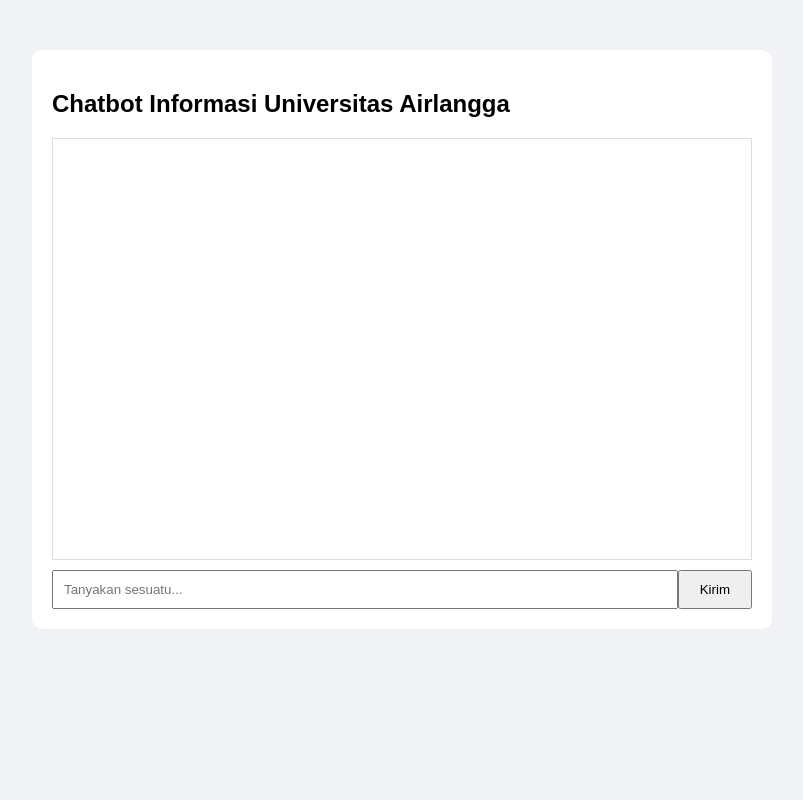
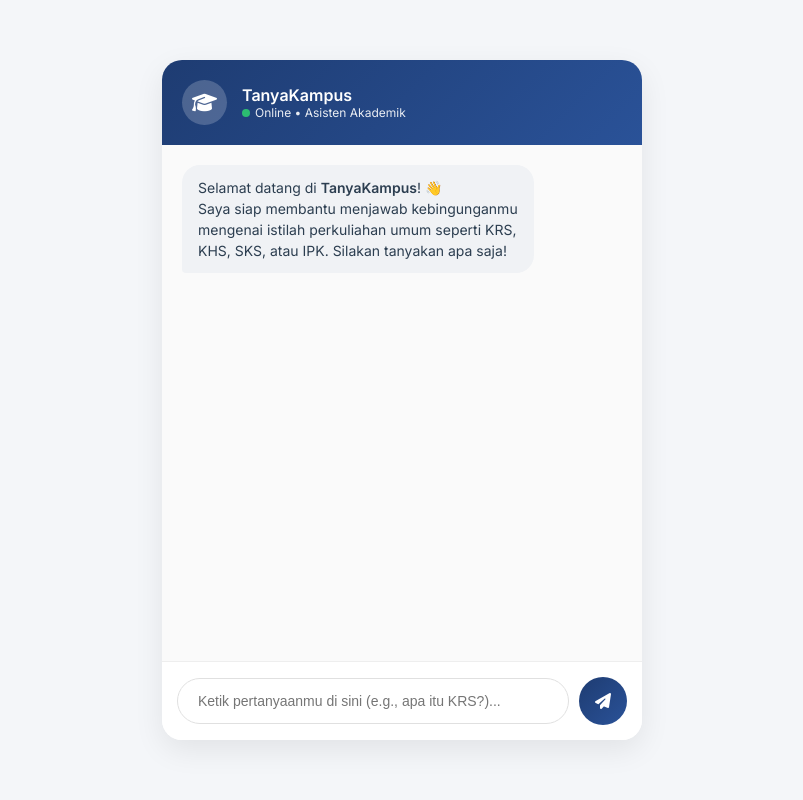
Before and after one commit to inunkrodliyah/ChatBot, a Flask app: page / in a window 1280 px wide. Shown: the whole page, without its empty margins (238-1041 px from the left). Run offline with Flask 3, Linux system fonts and the light colour scheme; parts of the project's set-up code (start-up, migrations or seed data) failed here and were passed over.

Commit message:
update fitur dan tampilan chatbot awal

```diff
--- a/app.py
+++ b/app.py
@@ -1,45 +1,74 @@
 from flask import Flask, render_template, request, jsonify
 import json
-import nltk
-
-from nltk.tokenize import word_tokenize
-from nltk.corpus import stopwords
-
+import re
+import random
+from Sastrawi.Stemmer.StemmerFactory import StemmerFactory
+from Sastrawi.StopWordRemover.StopWordRemoverFactory import StopWordRemoverFactory
 from sklearn.feature_extraction.text import TfidfVectorizer
 from sklearn.metrics.pairwise import cosine_similarity
 
-nltk.download('punkt')
-nltk.download('stopwords')
-
 app = Flask(__name__)
 
-# Load data FAQ
+# 1. Inisialisasi Sastrawi untuk Preprocessing Bahasa Indonesia
+stemmer_factory = StemmerFactory()
+stemmer = stemmer_factory.create_stemmer()
+
+stopword_factory = StopWordRemoverFactory()
+stopword_remover = stopword_factory.create_stop_word_remover()
+
+# 2. Load Dataset Intents
 with open('intents.json', 'r', encoding='utf-8') as file:
-    intents = json.load(file)
+    intents_data = json.load(file)
 
-questions = [item['question'] for item in intents['data']]
-answers = [item['answer'] for item in intents['data']]
+# 3. Ekstraksi data untuk training TF-IDF
+training_patterns = []
+pattern_to_intent = []  # Menyimpan referensi intent dari setiap pattern
 
-# TF-IDF
+for intent in intents_data['intents']:
+    for pattern in intent['patterns']:
+        training_patterns.append(pattern)
+        pattern_to_intent.append(intent)
+
+# 4. Fungsi Preprocessing (Case Folding, Cleaning, Stopword, Stemming)
+def preprocess_text(text):
+    # Case Folding
+    text = text.lower()
+    # Cleaning (menghapus angka dan tanda baca)
+    text = re.sub(r'[^\w\s]', '', text)
+    # Stopword Removal
+    text = stopword_remover.remove(text)
+    # Stemming
+    text = stemmer.stem(text)
+    return text
+
+# Preprocessing semua data latih di awal saat aplikasi berjalan
+preprocessed_patterns = [preprocess_text(pattern) for pattern in training_patterns]
+
+# 5. Vektorisasi menggunakan TF-IDF
 vectorizer = TfidfVectorizer()
-tfidf_matrix = vectorizer.fit_transform(questions)
+tfidf_matrix = vectorizer.fit_transform(preprocessed_patterns)
 
 def chatbot_response(user_input):
+    # Preprocessing input pengguna
+    cleaned_input = preprocess_text(user_input)
+    if not cleaned_input.strip():
+        return "Maaf, bisa tolong ketikkan pertanyaan yang lebih jelas?"
 
-    user_vector = vectorizer.transform([user_input])
+    # Transformasi input ke format TF-IDF
+    user_vector = vectorizer.transform([cleaned_input])
 
-    similarity = cosine_similarity(
-        user_vector,
-        tfidf_matrix
-    )
+    # Hitung Cosine Similarity antara input dengan semua pattern
+    similarity = cosine_similarity(user_vector, tfidf_matrix)
+    best_match_idx = similarity.argmax()
+    score = similarity[0][best_match_idx]
 
-    best_match = similarity.argmax()
-    score = similarity[0][best_match]
-
-    if score > 0.2:
-        return answers[best_match]
+    # Batas ambang kecocokan (Threshold)
+    if score > 0.25:
+        matched_intent = pattern_to_intent[best_match_idx]
+        # Mengambil salah satu jawaban acak dari list responses yang sesuai
+        return random.choice(matched_intent['responses'])
     else:
-        return "Maaf, saya belum memahami pertanyaan tersebut."
+        return "Maaf, saya belum memahami pertanyaan tersebut. Coba tanyakan istilah lain seperti KRS, KHS, SKS, atau IPK."
 
 @app.route('/')
 def home():
@@ -47,14 +76,9 @@ def home():
 
 @app.route('/chat', methods=['POST'])
 def chat():
-
-    message = request.json['message']
-
+    message = request.json.get('message', '')
     response = chatbot_response(message)
-
-    return jsonify({
-        'response': response
-    })
+    return jsonify({'response': response})
 
 if __name__ == '__main__':
     app.run(debug=True)
--- a/requirements.txt
+++ b/requirements.txt
@@ -2,3 +2,4 @@ Flask
 nltk
 scikit-learn
 numpy
+PySastrawi
--- a/static/script.js
+++ b/static/script.js
@@ -1,39 +1,68 @@
-async function sendMessage(){
+async function sendMessage() {
+    const input = document.getElementById("user-input");
+    const message = input.value.trim();
 
-    let input =
-        document.getElementById("user-input");
+    if (message === "") return;
 
-    let message = input.value;
+    const chatBox = document.getElementById("chat-box");
 
-    if(message === "") return;
+    // 1. Tambahkan pesan user ke UI
+    chatBox.innerHTML += `
+        <div class="message user-message">
+            <div class="bubble">${escapeHtml(message)}</div>
+        </div>
+    `;
 
-    let chatBox =
-        document.getElementById("chat-box");
+    // Reset input dan scroll otomatis ke bawah
+    input.value = "";
+    chatBox.scrollTop = chatBox.scrollHeight;
 
-    chatBox.innerHTML +=
-    `<div class="user">
-        ${message}
-    </div>`;
+    try {
+        // 2. Kirim data ke backend Flask
+        const response = await fetch('/chat', {
+            method: 'POST',
+            headers: {
+                'Content-Type': 'application/json'
+            },
+            body: JSON.stringify({ message: message })
+        });
 
-    const response = await fetch('/chat',{
-        method:'POST',
-        headers:{
-            'Content-Type':'application/json'
-        },
-        body:JSON.stringify({
-            message:message
-        })
-    });
+        if (!response.ok) throw new Error("Gagal mengambil data dari server");
 
-    const data = await response.json();
+        const data = await response.json();
 
-    chatBox.innerHTML +=
-    `<div class="bot">
-        ${data.response}
-    </div>`;
+        // 3. Tambahkan respons bot ke UI
+        chatBox.innerHTML += `
+            <div class="message bot-message">
+                <div class="bubble">${data.response}</div>
+            </div>
+        `;
+    } catch (error) {
+        chatBox.innerHTML += `
+            <div class="message bot-message">
+                <div class="bubble" style="color: red;">Terjadi masalah jaringan atau server Sastrawi belum siap.</div>
+            </div>
+        `;
+    }
 
-    input.value = "";
+    // Scroll akhir setelah bot merespons
+    chatBox.scrollTop = chatBox.scrollHeight;
+}
 
-    chatBox.scrollTop =
-        chatBox.scrollHeight;
+// Menghindari celah XSS dari input user langsung ke HTML innerHTML
+function escapeHtml(text) {
+    return text
+        .replace(/&/g, "&amp;")
+        .replace(/</g, "&lt;")
+        .replace(/>/g, "&gt;")
+        .replace(/"/g, "&quot;")
+        .replace(/'/g, "&#039;");
 }
+
+// Deteksi tombol 'Enter' pada input teks agar bisa langsung terkirim
+document.getElementById("user-input").addEventListener("keypress", function(event) {
+    if (event.key === "Enter") {
+        event.preventDefault();
+        sendMessage();
+    }
+});
--- a/static/style.css
+++ b/static/style.css
@@ -1,45 +1,172 @@
-body{
-    font-family: Arial;
-    background:#f0f2f5;
+:root {
+    --primary-gradient: linear-gradient(135deg, #1e3c72, #2a5298);
+    --body-bg: #f4f6f9;
+    --chat-bg: #ffffff;
+    --text-dark: #2c3e50;
+    --text-muted: #7f8c8d;
+    --user-bubble: #2a5298;
+    --bot-bubble: #f0f2f5;
 }
 
-.chat-container{
-    width:700px;
-    margin:auto;
-    margin-top:50px;
-    background:white;
-    padding:20px;
-    border-radius:10px;
+* {
+    margin: 0;
+    padding: 0;
+    box-sizing: border-box;
 }
 
-#chat-box{
-    height:400px;
-    overflow-y:auto;
-    border:1px solid #ddd;
-    padding:10px;
+body {
+    font-family: 'Inter', sans-serif;
+    background: var(--body-bg);
+    display: flex;
+    justify-content: center;
+    align-items: center;
+    height: 100vh;
 }
 
-.user{
-    text-align:right;
-    margin:10px;
+.chat-container {
+    width: 480px;
+    height: 85vh;
+    background: var(--chat-bg);
+    border-radius: 20px;
+    box-shadow: 0 10px 30px rgba(0, 0, 0, 0.08);
+    display: flex;
+    flex-direction: column;
+    overflow: hidden;
 }
 
-.bot{
-    text-align:left;
-    margin:10px;
-    color:blue;
+/* Header */
+.chat-header {
+    background: var(--primary-gradient);
+    color: white;
+    padding: 20px;
 }
 
-.input-area{
-    display:flex;
-    margin-top:10px;
+.header-info {
+    display: flex;
+    align-items: center;
+    gap: 15px;
 }
 
-input{
-    flex:1;
-    padding:10px;
+.avatar {
+    width: 45px;
+    height: 45px;
+    background: rgba(255, 255, 255, 0.2);
+    border-radius: 50%;
+    display: flex;
+    justify-content: center;
+    align-items: center;
+    font-size: 20px;
 }
 
-button{
-    padding:10px 20px;
+.header-info h3 {
+    font-size: 16px;
+    font-weight: 600;
 }
+
+.header-info p {
+    font-size: 12px;
+    opacity: 0.9;
+    display: flex;
+    align-items: center;
+    gap: 5px;
+}
+
+.status-dot {
+    width: 8px;
+    height: 8px;
+    background: #2ecc71;
+    border-radius: 50%;
+    display: inline-block;
+}
+
+/* Chat Box Area */
+.chat-box {
+    flex: 1;
+    padding: 20px;
+    overflow-y: auto;
+    display: flex;
+    flex-direction: column;
+    gap: 15px;
+    background: #fafafa;
+}
+
+.message {
+    display: flex;
+    max-width: 80%;
+}
+
+.bubble {
+    padding: 12px 16px;
+    border-radius: 18px;
+    font-size: 14px;
+    line-height: 1.5;
+    word-wrap: break-word;
+}
+
+.user-message {
+    align-self: flex-end;
+}
+
+.user-message .bubble {
+    background: var(--user-bubble);
+    color: white;
+    border-bottom-right-radius: 4px;
+}
+
+.bot-message {
+    align-self: flex-start;
+}
+
+.bot-message .bubble {
+    background: var(--bot-bubble);
+    color: var(--text-dark);
+    border-bottom-left-radius: 4px;
+}
+
+/* Input Area */
+.input-area {
+    padding: 15px;
+    background: white;
+    border-top: 1px solid #eee;
+    display: flex;
+    gap: 10px;
+    align-items: center;
+}
+
+input {
+    flex: 1;
+    padding: 14px 20px;
+    border: 1px solid #e0e0e0;
+    border-radius: 25px;
+    outline: none;
+    font-size: 14px;
+    transition: border 0.2s;
+}
+
+input:focus {
+    border-color: #2a5298;
+}
+
+button {
+    width: 48px;
+    height: 48px;
+    background: var(--primary-gradient);
+    border: none;
+    color: white;
+    border-radius: 50%;
+    cursor: pointer;
+    display: flex;
+    justify-content: center;
+    align-items: center;
+    font-size: 16px;
+    transition: transform 0.2s, opacity 0.2s;
+}
+
+button:hover {
+    opacity: 0.9;
+    transform: scale(1.05);
+}
+
+button:active {
+    transform: scale(0.95);
+}
--- a/templates/index.html
+++ b/templates/index.html
@@ -1,32 +1,50 @@
 <!DOCTYPE html>
-<html>
+<html lang="id">
 <head>
-    <title>Chatbot Informasi UNAIR</title>
+    <meta charset="UTF-8">
+    <meta name="viewport" content="width=device-width, initial-scale=1.0">
+    <title>TanyaKampus - Chatbot Akademik</title>
+    <link href="https://fonts.googleapis.com/css2?family=Inter:wght@300;400;600&display=swap" rel="stylesheet">
+    <link rel="stylesheet" href="https://cdnjs.cloudflare.com/ajax/libs/font-awesome/6.4.0/css/all.min.css">
     <link rel="stylesheet" href="/static/style.css">
 </head>
 <body>
 
 <div class="chat-container">
+    <div class="chat-header">
+        <div class="header-info">
+            <div class="avatar">
+                <i class="fa-solid fa-graduation-cap"></i>
+            </div>
+            <div>
+                <h3>TanyaKampus</h3>
+                <p><span class="status-dot"></span> Online • Asisten Akademik</p>
+            </div>
+        </div>
+    </div>
 
-    <h2>Chatbot Informasi Universitas Airlangga</h2>
-
-    <div id="chat-box"></div>
+    <div id="chat-box" class="chat-box">
+        <div class="message bot-message">
+            <div class="bubble">
+                Selamat datang di <strong>TanyaKampus</strong>! 👋<br>
+                Saya siap membantu menjawab kebingunganmu mengenai istilah perkuliahan umum seperti KRS, KHS, SKS, atau IPK. Silakan tanyakan apa saja!
+            </div>
+        </div>
+    </div>
 
     <div class="input-area">
         <input
             type="text"
             id="user-input"
-            placeholder="Tanyakan sesuatu..."
+            placeholder="Ketik pertanyaanmu di sini (e.g., apa itu KRS?)..."
+            autocomplete="off"
         >
-
-        <button onclick="sendMessage()">
-            Kirim
+        <button id="send-btn" onclick="sendMessage()">
+            <i class="fa-solid fa-paper-plane"></i>
         </button>
     </div>
-
 </div>
 
 <script src="/static/script.js"></script>
-
 </body>
 </html>
```
Also changed, not shown: intents.json (+16 -23 lines).
